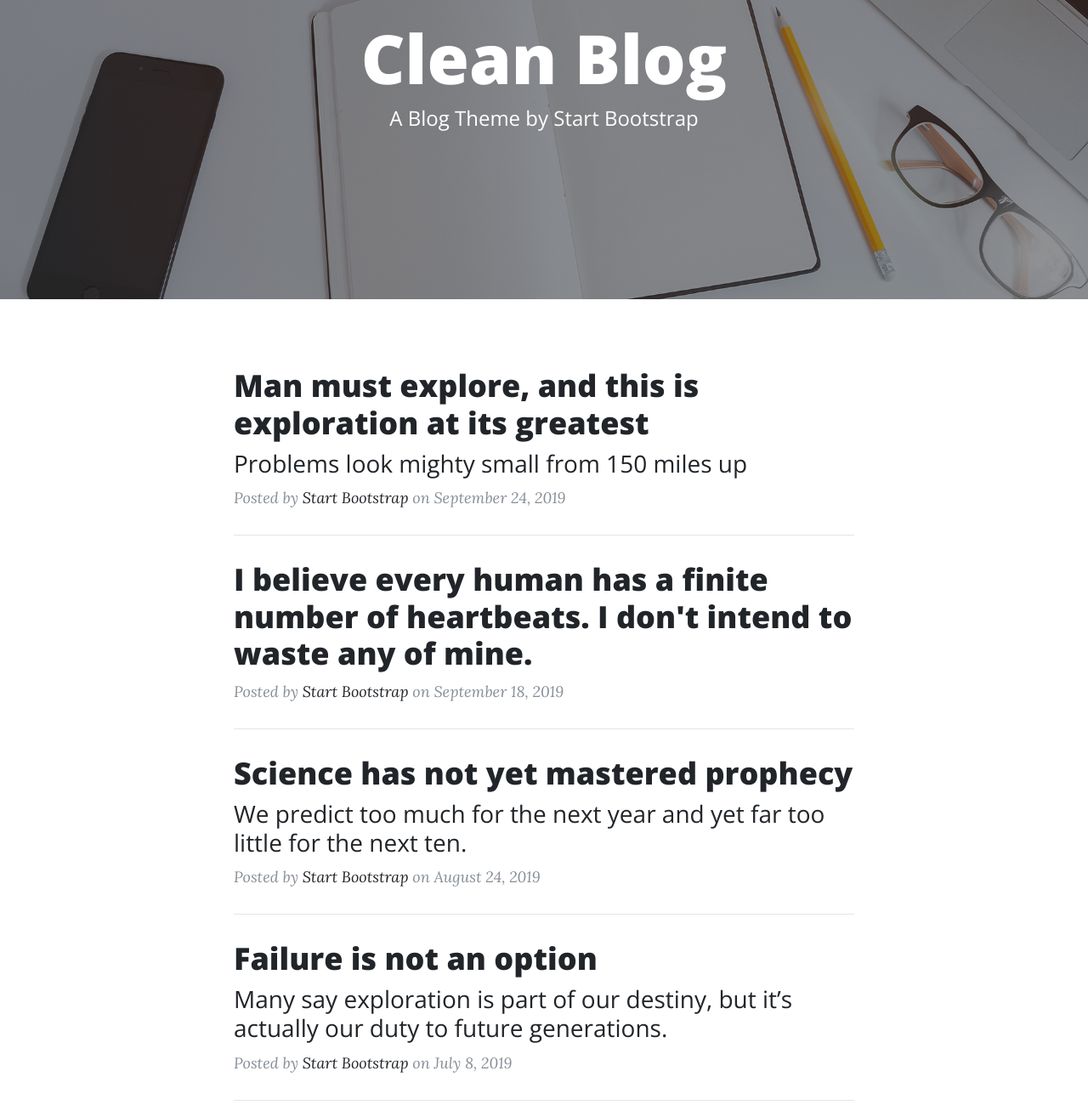
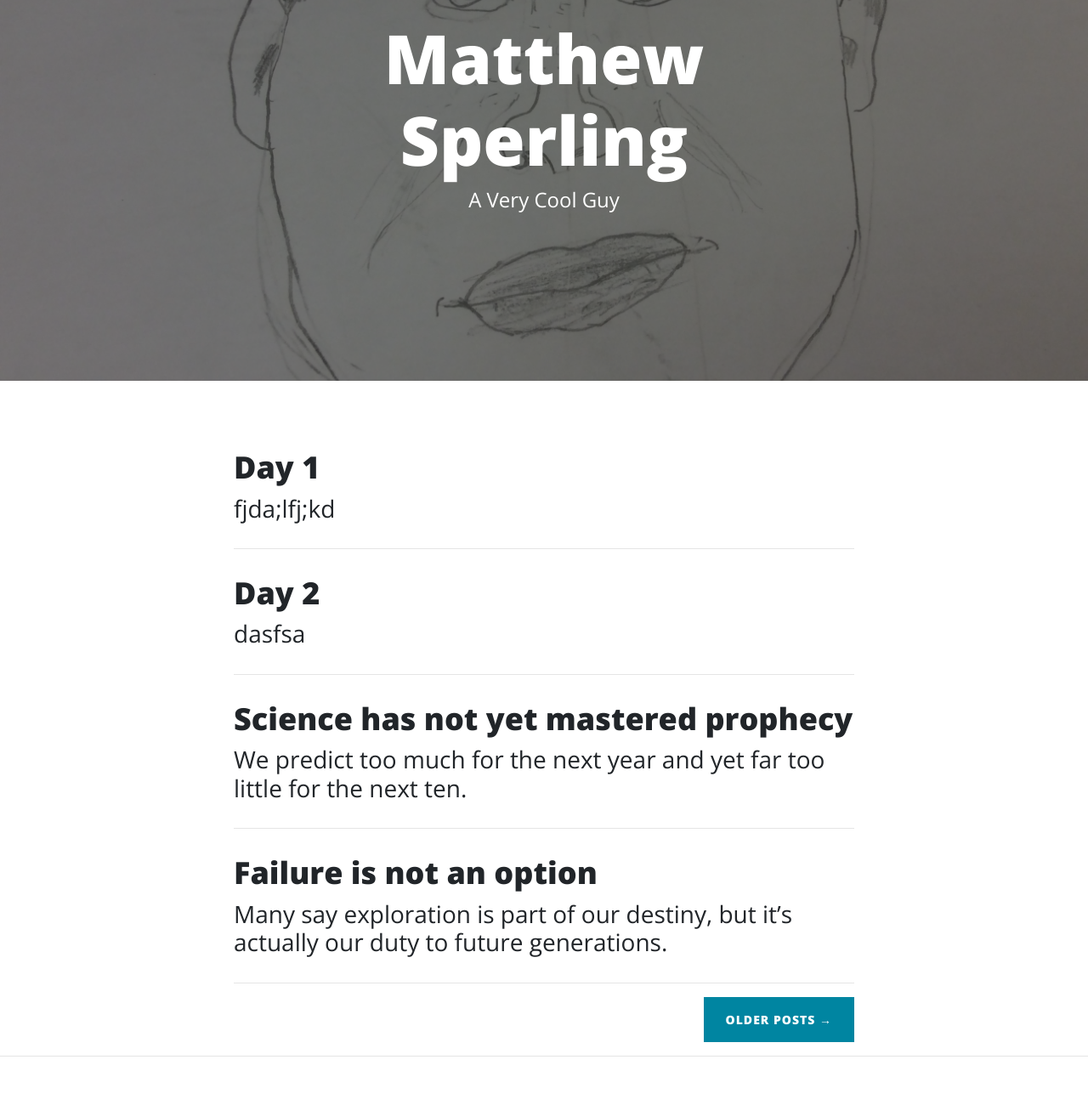
Before and after one commit to Matt1716/mattBlog, a website: page index.html in a window 1280 px wide. Shown: the part 180-1480 px from the top of the page at 85% size. Drawn offline with nearby package versions, Linux system fonts and the light colour scheme.

Commit message:
Matt's Blog

```diff
--- a/index.html
+++ b/index.html
@@ -8,7 +8,7 @@
   <meta name="description" content="">
   <meta name="author" content="">
 
-  <title>Clean Blog - Start Bootstrap Theme</title>
+  <title>Matthew Sperling Blog</title>
 
   <!-- Bootstrap core CSS -->
   <link href="vendor/bootstrap/css/bootstrap.min.css" rel="stylesheet">
@@ -53,14 +53,14 @@
   </nav>
 
   <!-- Page Header -->
-  <header class="masthead" style="background-image: url('img/home-bg.jpg')">
+  <header class="masthead" style="background-image: url('img/image.jpg')">
     <div class="overlay"></div>
     <div class="container">
       <div class="row">
         <div class="col-lg-8 col-md-10 mx-auto">
           <div class="site-heading">
-            <h1>Clean Blog</h1>
-            <span class="subheading">A Blog Theme by Start Bootstrap</span>
+            <h1>Matthew Sperling</h1>
+            <span class="subheading">A Very Cool Guy</span>
           </div>
         </div>
       </div>
@@ -74,26 +74,26 @@
         <div class="post-preview">
           <a href="post.html">
             <h2 class="post-title">
-              Man must explore, and this is exploration at its greatest
+              Day 1
             </h2>
             <h3 class="post-subtitle">
-              Problems look mighty small from 150 miles up
+              fjda;lfj;kd
             </h3>
           </a>
-          <p class="post-meta">Posted by
-            <a href="#">Start Bootstrap</a>
-            on September 24, 2019</p>
+          <p class="post-meta">
         </div>
         <hr>
         <div class="post-preview">
           <a href="post.html">
             <h2 class="post-title">
-              I believe every human has a finite number of heartbeats. I don't intend to waste any of mine.
+              Day 2
             </h2>
-          </a>
-          <p class="post-meta">Posted by
-            <a href="#">Start Bootstrap</a>
-            on September 18, 2019</p>
+          <h3 class="post-subtitle">
+            dasfsa
+          </h3>
+          <p class= "post-meta">
+            <a href="#"></a>
+            </p>
         </div>
         <hr>
         <div class="post-preview">
@@ -105,9 +105,9 @@
               We predict too much for the next year and yet far too little for the next ten.
             </h3>
           </a>
-          <p class="post-meta">Posted by
-            <a href="#">Start Bootstrap</a>
-            on August 24, 2019</p>
+          <p class="post-meta">
+            <a href="#"></a>
+            </p>
         </div>
         <hr>
         <div class="post-preview">
@@ -119,9 +119,9 @@
               Many say exploration is part of our destiny, but it’s actually our duty to future generations.
             </h3>
           </a>
-          <p class="post-meta">Posted by
-            <a href="#">Start Bootstrap</a>
-            on July 8, 2019</p>
+          <p class="post-meta">
+            <a href="#"></a>
+            </p>
         </div>
         <hr>
         <!-- Pager -->
```
Also changed, not shown: img/image.JPG (added), img/matt.PNG (added).
